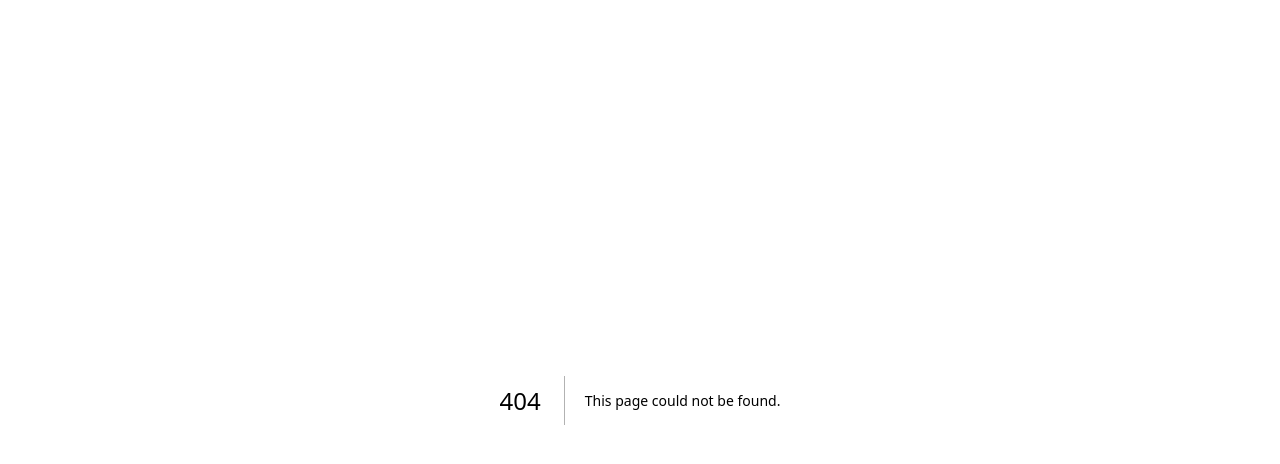
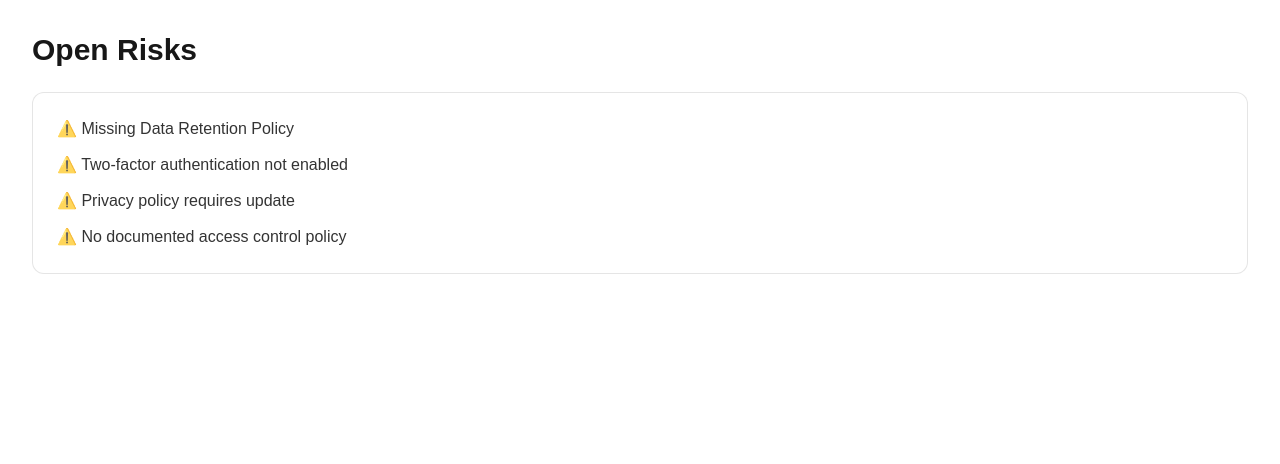
Before and after one commit to abdisamad9009-dot/complypilot-frontend, a Next.js app: page /risks in a window 1280 px wide. Before the commit this address had no page. Shown: the top 464 px of the page. Built offline with nearby package versions, Linux system fonts and the light colour scheme.

Commit message:
Create page.tsx

```diff
--- /dev/null
+++ b/app/risks/page.tsx
@@ -0,0 +1,27 @@
+export default function RisksPage() {
+  return (
+    <div className="p-8 space-y-6">
+
+      <h1 className="text-3xl font-bold">
+        Open Risks
+      </h1>
+
+      <div className="bg-white border border-black/10 rounded-xl p-6">
+
+        <ul className="space-y-3 text-black/80">
+
+          <li>⚠️ Missing Data Retention Policy</li>
+
+          <li>⚠️ Two‑factor authentication not enabled</li>
+
+          <li>⚠️ Privacy policy requires update</li>
+
+          <li>⚠️ No documented access control policy</li>
+
+        </ul>
+
+      </div>
+
+    </div>
+  )
+}
```
